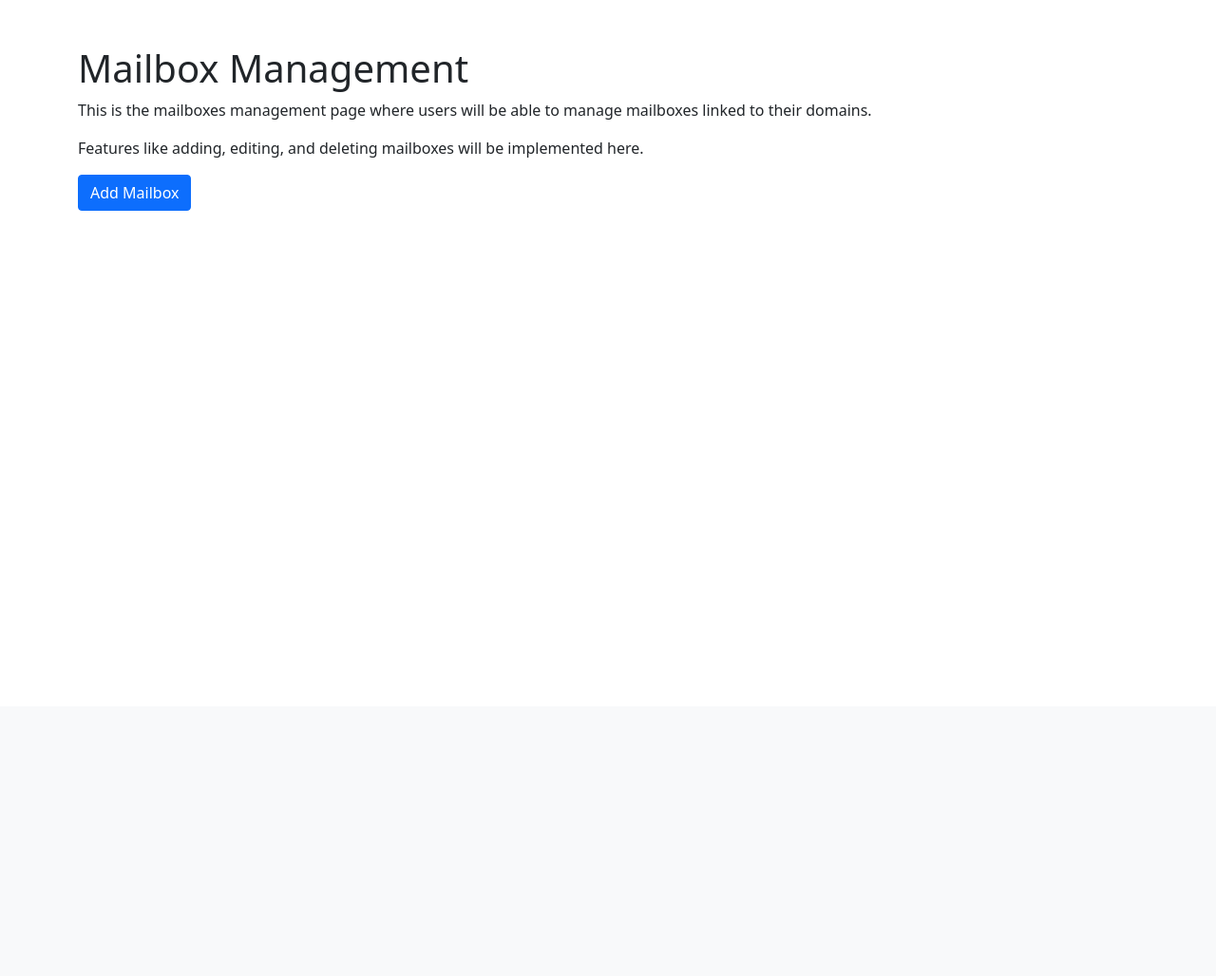
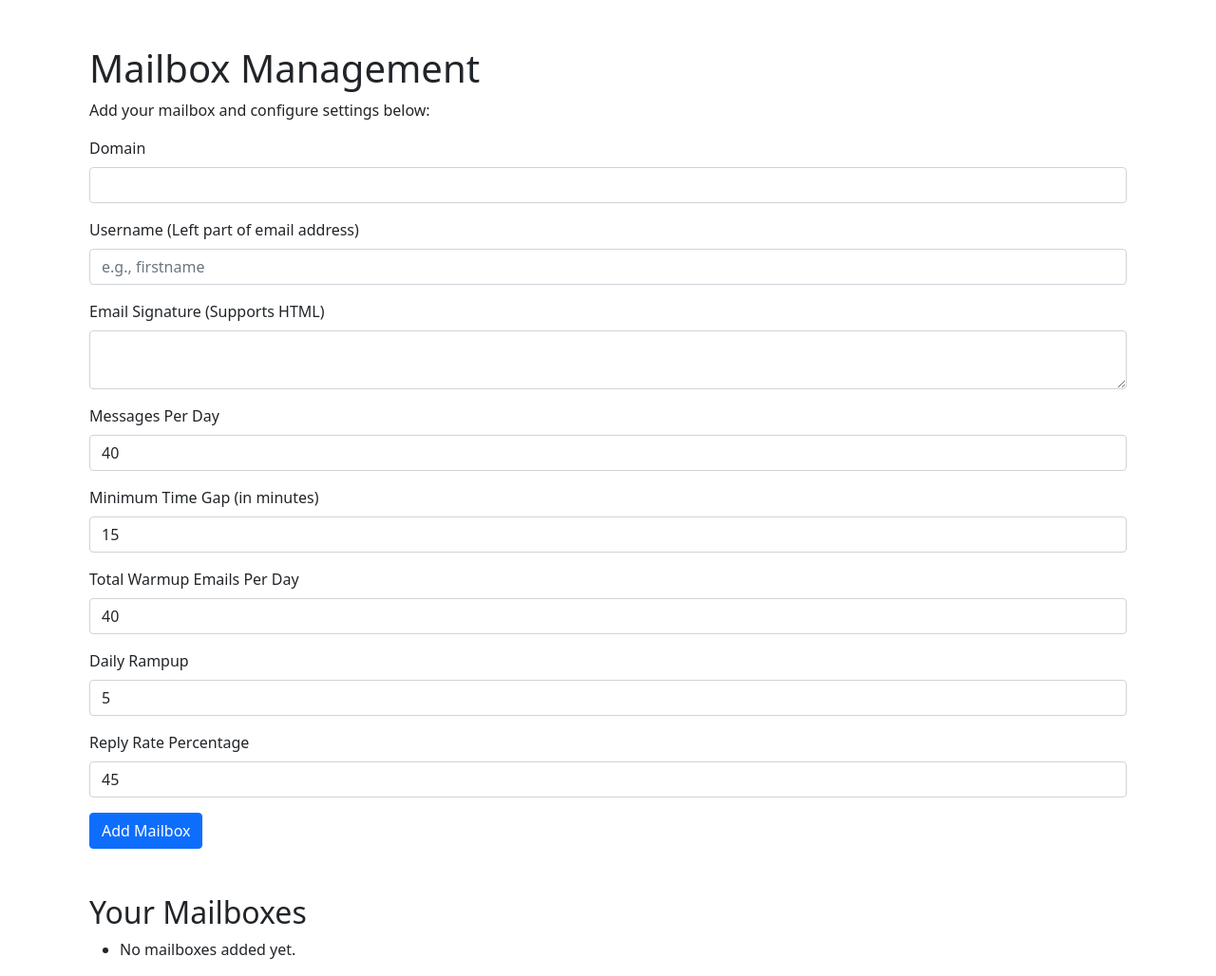
Before and after one commit to talentseek/mmb, a Flask app: page /mailboxes in a window 1280 px wide. Shown: the part 56-1084 px from the top of the page at 95% size. Before the commit the page ends 278 px from the top, so only its background shows below. Run offline with Flask 3, Linux system fonts and the light colour scheme; a user stored in the database is signed in; data comes from the database, SQL or seed files in the repository; both versions use the stored data as it was after the commit; lists and menus that the app fills with data are empty.

Commit message:
Mailbox management basic form

```diff
--- a/app/forms.py
+++ b/app/forms.py
@@ -1,6 +1,6 @@
 from flask_wtf import FlaskForm
-from wtforms import StringField, PasswordField, SubmitField
-from wtforms.validators import DataRequired, Email, Length, URL
+from wtforms import StringField, PasswordField, SubmitField, IntegerField, SelectField, TextAreaField
+from wtforms.validators import DataRequired, Email, Length, URL, NumberRange
 
 class LoginForm(FlaskForm):
     email = StringField('Email', validators=[DataRequired(), Email()])
@@ -14,16 +14,32 @@ class RegisterForm(FlaskForm):
     last_name = StringField('Last Name', validators=[DataRequired()])
     submit = SubmitField('Sign Up')
 
-# New form for settings page
+# Form for settings page
 class SettingsForm(FlaskForm):
     cloudflare_email = StringField('Cloudflare Email', validators=[DataRequired(), Email()])
     cloudflare_api_key = StringField('Cloudflare API Key', validators=[DataRequired()])
     smartlead_api_key = StringField('Smartlead API Key', validators=[DataRequired()])
     submit = SubmitField('Save Settings')
 
-# New form for adding domains
+# Form for adding domains
 class DomainForm(FlaskForm):
     domain = StringField('Domain', validators=[DataRequired()])
     cloudflare_zone_id = StringField('Cloudflare Zone ID', validators=[DataRequired()])
     forwarding_url = StringField('Forwarding URL', validators=[DataRequired(), URL(message='Please enter a valid URL')])
     submit = SubmitField('Add Domain')
+
+# Updated form for adding mailboxes
+class MailboxForm(FlaskForm):
+    domain_id = SelectField('Select Domain', coerce=int, validators=[DataRequired()])  # Populated from existing domains
+    username = StringField('Username (left part of the email address)', validators=[DataRequired()])  # Replace Mailbox name and email format
+
+    email_signature = TextAreaField('Email Signature (customizable, supports HTML)', validators=[DataRequired()])  # Allow HTML input
+
+    message_per_day = IntegerField('Messages Per Day', default=40, validators=[DataRequired(), NumberRange(min=1, max=100)])
+    minimum_time_gap = IntegerField('Minimum Time Gap (in minutes)', default=15, validators=[DataRequired(), NumberRange(min=1)])
+
+    total_warmup_per_day = IntegerField('Total Warmup Emails Per Day', default=40, validators=[DataRequired(), NumberRange(min=1, max=100)])
+    daily_rampup = IntegerField('Daily Rampup', default=5, validators=[DataRequired(), NumberRange(min=1, max=100)])
+    reply_rate_percentage = IntegerField('Reply Rate Percentage', default=45, validators=[DataRequired(), NumberRange(min=0, max=100)])
+
+    submit = SubmitField('Add Mailbox')
--- a/app/templates/mailboxes.html
+++ b/app/templates/mailboxes.html
@@ -3,10 +3,73 @@
 {% block title %}Mailboxes | MassMailbox{% endblock %}
 
 {% block content %}
+<div class="container mt-5">
     <h1>Mailbox Management</h1>
-    <p>This is the mailboxes management page where users will be able to manage mailboxes linked to their domains.</p>
-    <p>Features like adding, editing, and deleting mailboxes will be implemented here.</p>
+    <p>Add your mailbox and configure settings below:</p>
 
-    <!-- Placeholder button for adding a mailbox -->
-    <a class="btn btn-primary" href="#">Add Mailbox</a>
+    <!-- Form for adding mailboxes -->
+    <form id="mailboxForm" method="POST" action="{{ url_for('main.mailboxes') }}">
+        {{ form.hidden_tag() }}
+
+        <div class="mb-3">
+            <label for="domain" class="form-label">Domain</label>
+            <select class="form-control" id="domain" name="domain_id">
+                {% for domain in domains %}
+                    <option value="{{ domain.id }}">{{ domain.domain }}</option>
+                {% endfor %}
+            </select>
+        </div>
+
+        <div class="mb-3">
+            <label for="username" class="form-label">Username (Left part of email address)</label>
+            {{ form.username(class="form-control", id="username", placeholder="e.g., firstname") }}
+        </div>
+
+        <div class="mb-3">
+            <label for="email_signature" class="form-label">Email Signature (Supports HTML)</label>
+            {{ form.email_signature(class="form-control", id="email_signature") }}
+        </div>
+
+        <div class="mb-3">
+            <label for="message_per_day" class="form-label">Messages Per Day</label>
+            {{ form.message_per_day(class="form-control", id="message_per_day") }}
+        </div>
+
+        <div class="mb-3">
+            <label for="minimum_time_gap" class="form-label">Minimum Time Gap (in minutes)</label>
+            {{ form.minimum_time_gap(class="form-control", id="minimum_time_gap") }}
+        </div>
+
+        <div class="mb-3">
+            <label for="total_warmup_per_day" class="form-label">Total Warmup Emails Per Day</label>
+            {{ form.total_warmup_per_day(class="form-control", id="total_warmup_per_day") }}
+        </div>
+
+        <div class="mb-3">
+            <label for="daily_rampup" class="form-label">Daily Rampup</label>
+            {{ form.daily_rampup(class="form-control", id="daily_rampup") }}
+        </div>
+
+        <div class="mb-3">
+            <label for="reply_rate_percentage" class="form-label">Reply Rate Percentage</label>
+            {{ form.reply_rate_percentage(class="form-control", id="reply_rate_percentage") }}
+        </div>
+
+        <button type="submit" class="btn btn-primary">Add Mailbox</button>
+    </form>
+
+    <h2 class="mt-5">Your Mailboxes</h2>
+    <ul id="mailboxList">
+        {% for mailbox in mailboxes %}
+            <li class="mailbox-item">
+                <p><strong>Email Address:</strong> {{ mailbox.email_address }}</p>
+                <p><strong>Email Signature:</strong> {{ mailbox.email_signature }}</p>
+                <!-- Buttons for editing or deleting a mailbox can be added later -->
+            </li>
+            <hr>
+        {% else %}
+            <li>No mailboxes added yet.</li>
+        {% endfor %}
+    </ul>
+</div>
 {% endblock %}
--- a/app/views.py
+++ b/app/views.py
@@ -2,8 +2,8 @@ from flask import Blueprint, render_template, redirect, url_for, flash, request,
 from flask_login import login_user, login_required, logout_user, current_user
 from werkzeug.security import generate_password_hash, check_password_hash
 from app import db
-from app.models import User, Domain  # Make sure Domain model is added
-from app.forms import LoginForm, RegisterForm, SettingsForm, DomainForm  # Import DomainForm
+from app.models import User, Domain, Mailbox  # Added Mailbox model
+from app.forms import LoginForm, RegisterForm, SettingsForm, DomainForm, MailboxForm  # Import MailboxForm
 import stripe
 
 # Define the blueprint for the main app
@@ -224,10 +224,42 @@ def verify_domain(domain_id):
     return redirect(verify_url)
 
 # Route to manage mailboxes
-@main.route('/mailboxes')
+@main.route('/mailboxes', methods=['GET', 'POST'])
 @login_required
 def mailboxes():
-    return render_template('mailboxes.html')
+    form = MailboxForm()
+
+    # Get the domains for the current user
+    user_domains = Domain.query.filter_by(user_id=current_user.id).all()
+    form.domain_id.choices = [(domain.id, domain.domain) for domain in user_domains]  # Populate domain choices in the form
+
+    if form.validate_on_submit():
+        # Construct the email format using the domain and username
+        domain = Domain.query.get(form.domain_id.data)
+        email_address = f"{form.username.data}@{domain.domain}"
+
+        # Save the mailbox to the database
+        new_mailbox = Mailbox(
+            user_id=current_user.id,
+            domain_id=form.domain_id.data,  # Associate mailbox with the selected domain
+            email_address=email_address,  # Constructed email address
+            email_signature=form.email_signature.data,
+            message_per_day=form.message_per_day.data,
+            minimum_time_gap=form.minimum_time_gap.data,
+            total_warmup_per_day=form.total_warmup_per_day.data,
+            daily_rampup=form.daily_rampup.data,
+            reply_rate_percentage=form.reply_rate_percentage.data
+        )
+        db.session.add(new_mailbox)
+        db.session.commit()
+
+        flash('Mailbox added successfully!', 'success')
+        return redirect(url_for('main.mailboxes'))
+
+    # Fetch user's mailboxes to display
+    user_mailboxes = Mailbox.query.filter_by(user_id=current_user.id).all()
+
+    return render_template('mailboxes.html', form=form, domains=user_domains, mailboxes=user_mailboxes)
 
 # Context processor for adding the navigation bar to every page
 @main.app_context_processor
```
Also changed, not shown: app/models.py (+22 -1 lines), migrations/versions/5e1b6368ee88_add_mailbox_model.py (added, +36 -0 lines), migrations/versions/643e40d18f0c_remove_mailbox_type_from_mailbox_model.py (added, +38 -0 lines), migrations/versions/866cc499686c_update_mailbox_model_with_user_id_and_.py (added, +52 -0 lines), instance/users.db.
